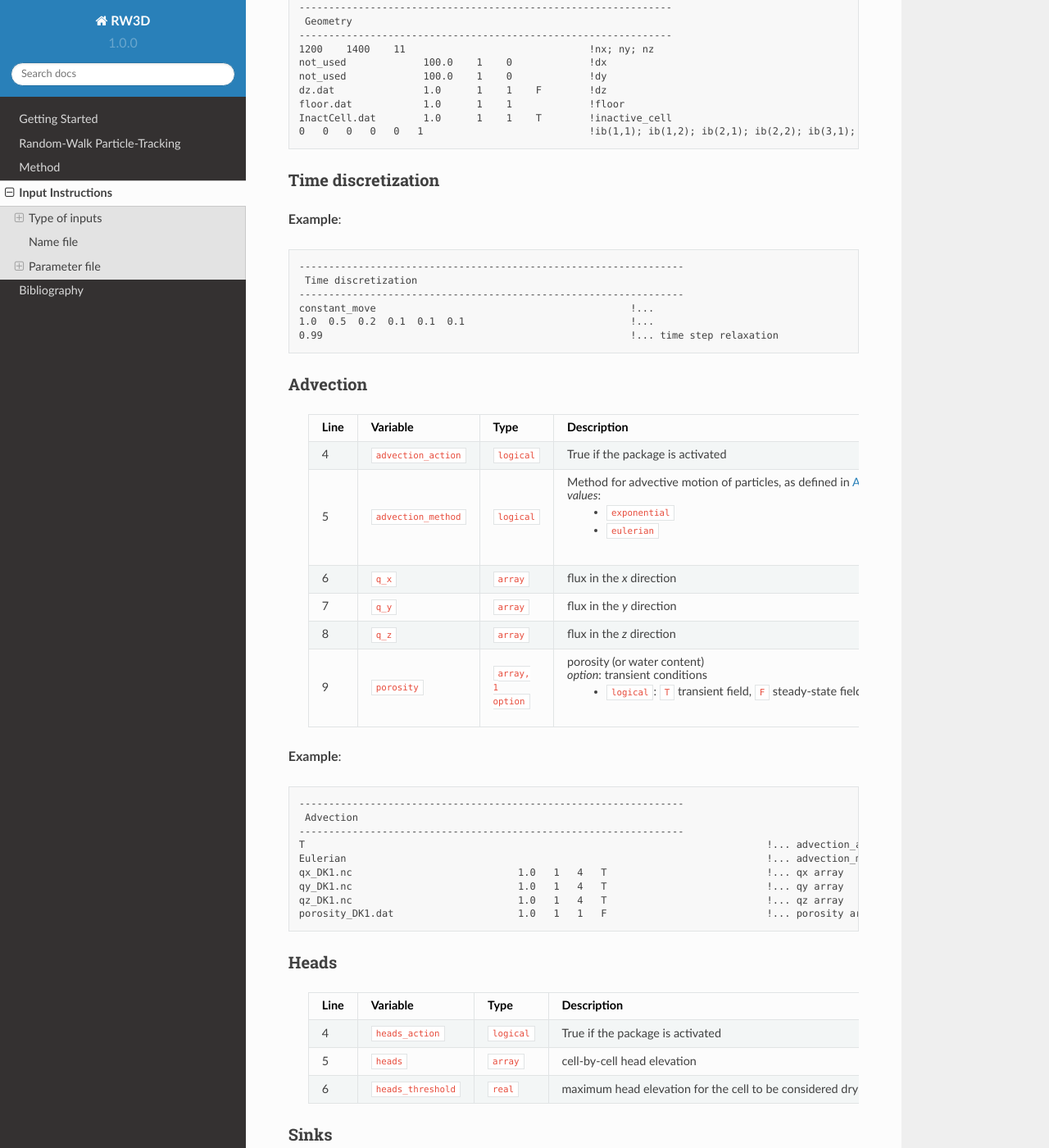
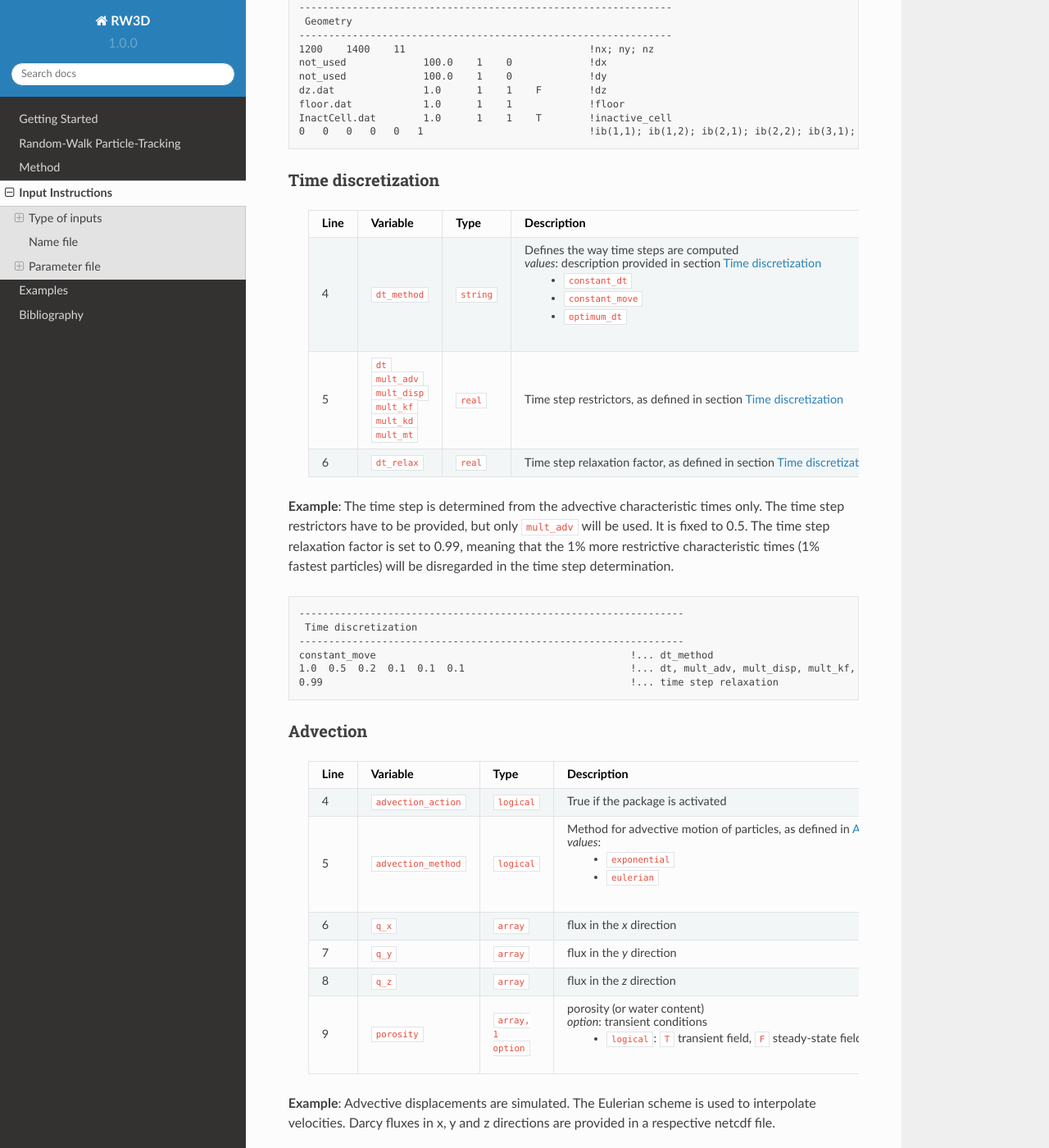
Before and after one commit to chrishenri/rw3d_manual, a Sphinx documentation site: the page built from docs/source/inputs.rst, in a window 1280 px wide and 1400 px high, scrolled down 5403 px. Shown: the whole window at 82% size. Built offline with Sphinx 7.4.7 and the Read the Docs theme 2.0.0, drawn with Linux system fonts in a browser that asks for light colours; some of the changed text lies outside the part shown.

```diff
--- a/docs/source/inputs.rst
+++ b/docs/source/inputs.rst
@@ -372,20 +372,21 @@ Time discretization
   |      |                                                                         |                    |    - ``constant_move``                                                                 |
   |      |                                                                         |                    |    - ``optimum_dt``                                                                    |
   +------+-------------------------------------------------------------------------+--------------------+----------------------------------------------------------------------------------------+
-  | 5    | ``dt`` ``mult_adv`` ``mult_disp`` ``mult_kf`` ``mult_kd`` ``mult_mt``   | ``real``           | Time step restrictors, as defined in section :ref:`Time discretization process`         |
+  | 5    | ``dt`` ``mult_adv`` ``mult_disp`` ``mult_kf`` ``mult_kd`` ``mult_mt``   | ``real``           | Time step restrictors, as defined in section :ref:`Time discretization process`        |
   +------+-------------------------------------------------------------------------+--------------------+----------------------------------------------------------------------------------------+
   | 6    | ``dt_relax``                                                            | ``real``           | Time step relaxation factor, as defined in section :ref:`Time discretization process`  |
   +------+-------------------------------------------------------------------------+--------------------+----------------------------------------------------------------------------------------+
 
-**Example**:
+**Example**: The time step is determined from the advective characteristic times only. The time step restrictors have to be provided, but only ``mult_adv`` will be used. It is fixed to 0.5.
+The time step relaxation factor is set to 0.99, meaning that the 1% more restrictive characteristic times (1% fastest particles) will be disregarded in the time step determination.
 
 ::
 
    -----------------------------------------------------------------
     Time discretization
    -----------------------------------------------------------------
-   constant_move                                           !...
-   1.0  0.5  0.2  0.1  0.1  0.1                            !...
+   constant_move                                           !... dt_method
+   1.0  0.5  0.2  0.1  0.1  0.1                            !... dt, mult_adv, mult_disp, mult_kf, mult_kd, mult_mt
    0.99                                                    !... time step relaxation
 
 
@@ -421,7 +422,8 @@ Advection
   |      |                                                                         |                    |    - ``logical``: ``T`` transient field, ``F`` steady-state field                      |
   +------+-------------------------------------------------------------------------+--------------------+----------------------------------------------------------------------------------------+
 
-**Example**:
+**Example**: Advective displacements are simulated. The Eulerian scheme is used to interpolate velocities.
+Darcy fluxes in x, y and z directions are provided in a respective netcdf file.
 
 ::
 
```
Also changed, not shown: other parts of docs/source/inputs.rst (+1 -1 lines), docs/source/examples.rst (added, +13 -0 lines), docs/source/index.rst (+11 -0 lines).
